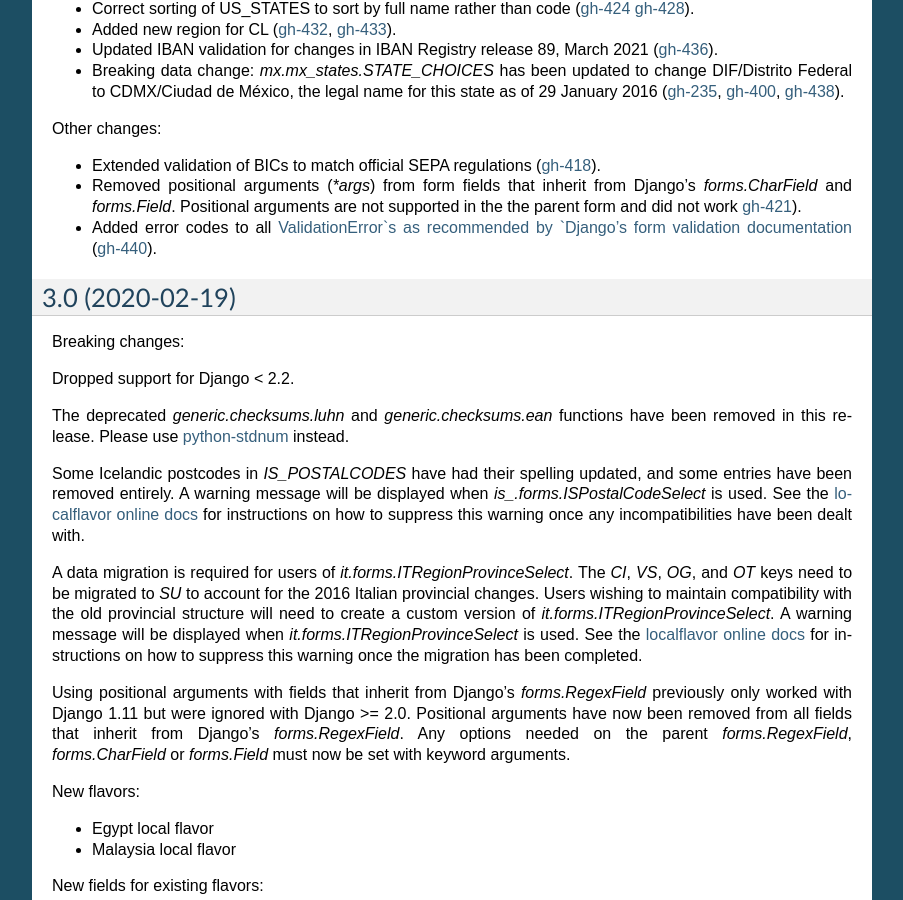
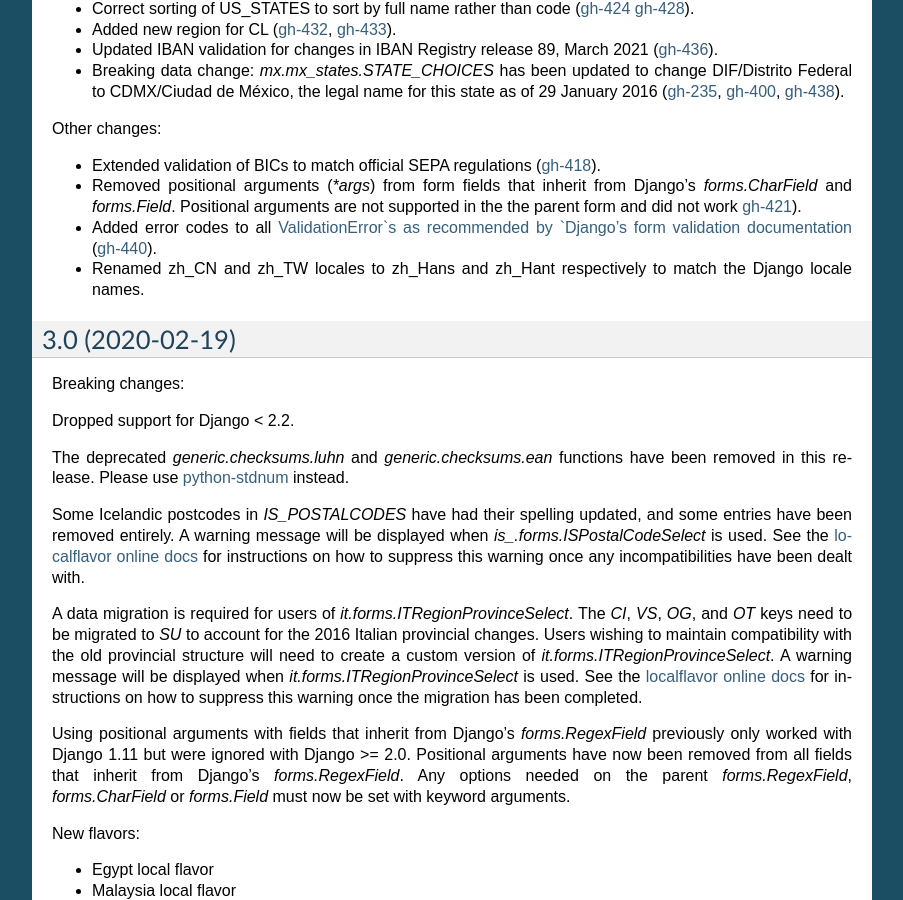
Before and after one commit to django/django-localflavor, a Sphinx documentation site: the page built from docs/changelog.rst, in a window 1280 px wide and 900 px high, scrolled down 867 px. Shown: the whole window, without its empty margins (198-1101 px from the left). Built offline with Sphinx 7.4.7, drawn with Linux system fonts in a browser that asks for light colours.

Commit message:
Renamed zh_CN and zh_TW locales to zh_Hans and zh_Hant

```diff
--- a/docs/changelog.rst
+++ b/docs/changelog.rst
@@ -68,6 +68,8 @@ Other changes:
 - Added error codes to all `ValidationError`s as recommended by
   `Django's form validation documentation <https://docs.djangoproject.com/en/stable/ref/forms/validation/#raising-validationerror>`_
   (`gh-440 <https://github.com/django/django-localflavor/issues/440>`_).
+- Renamed zh_CN and zh_TW locales to zh_Hans and zh_Hant respectively to match
+  the Django locale names.
 
 
 3.0   (2020-02-19)
```
Also changed, not shown: 9 other files.
